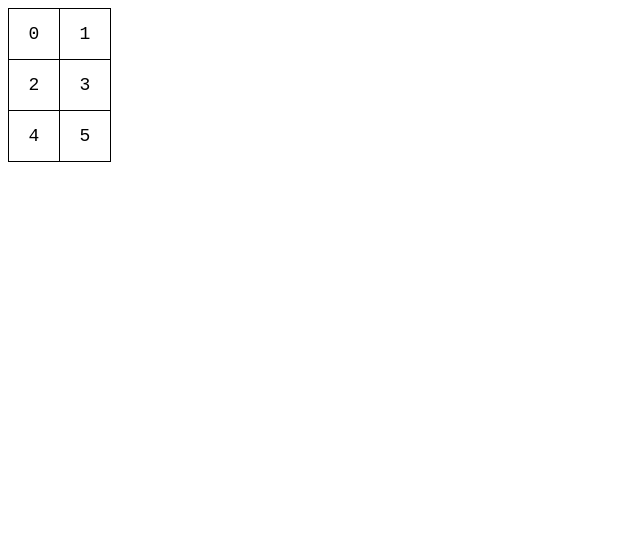
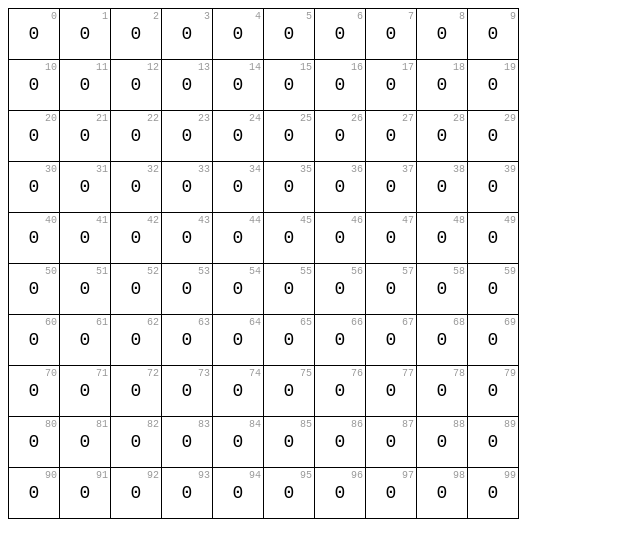
Before and after one commit to Jackie098/Fire_DOOM_Effect, a website: page index.html in a window 1280 px wide. Shown: the whole page, without its empty margins (0-640 px from the left). Drawn offline with Linux system fonts and the light colour scheme.

Commit message:
alter: Agora a função 'renderFire' também mostra a intensidade do fogo na tela

```diff
--- a/fire.js
+++ b/fire.js
@@ -1,6 +1,6 @@
 const firePixelsArray = [];
-const fireWidth = 2;
-const fireHeight = 3;
+const fireWidth = 10;
+const fireHeight = 10;
 
 function start(){
     createFireDataStructure();
@@ -28,8 +28,11 @@ function renderFire(){
 
         for(let column = 0; column < fireWidth; column++){
             const pixelIndex = column + ( fireWidth * row);
+            const fireIntensity = firePixelsArray[pixelIndex];
+
             html += '<td>';
-            html += pixelIndex;
+            html += `<div class="pixel-index">${pixelIndex}</div>`;
+            html += fireIntensity;
             html += '</td>';
         }
 
--- a/index.html
+++ b/index.html
@@ -17,6 +17,16 @@
             vertical-align: center;
             font-family: monospace;
             font-size: 18px;
+            position: relative;
+        }
+
+        .pixel-index {
+            font-size: 10px;
+            display: inline-block;
+            position: absolute;
+            top: 2px;
+            right: 2px;
+            color: #999;
         }
     </style>
 </head>
```
